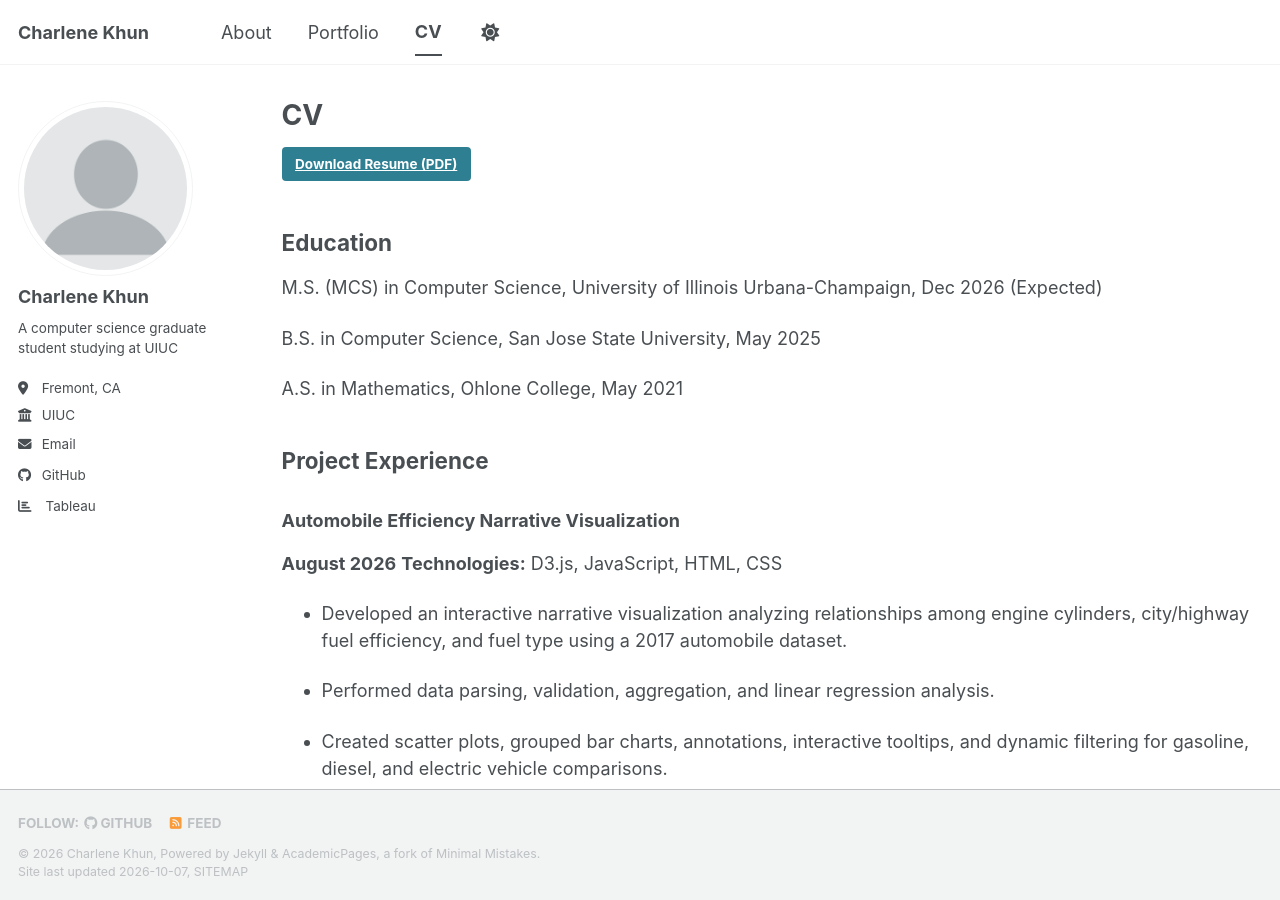
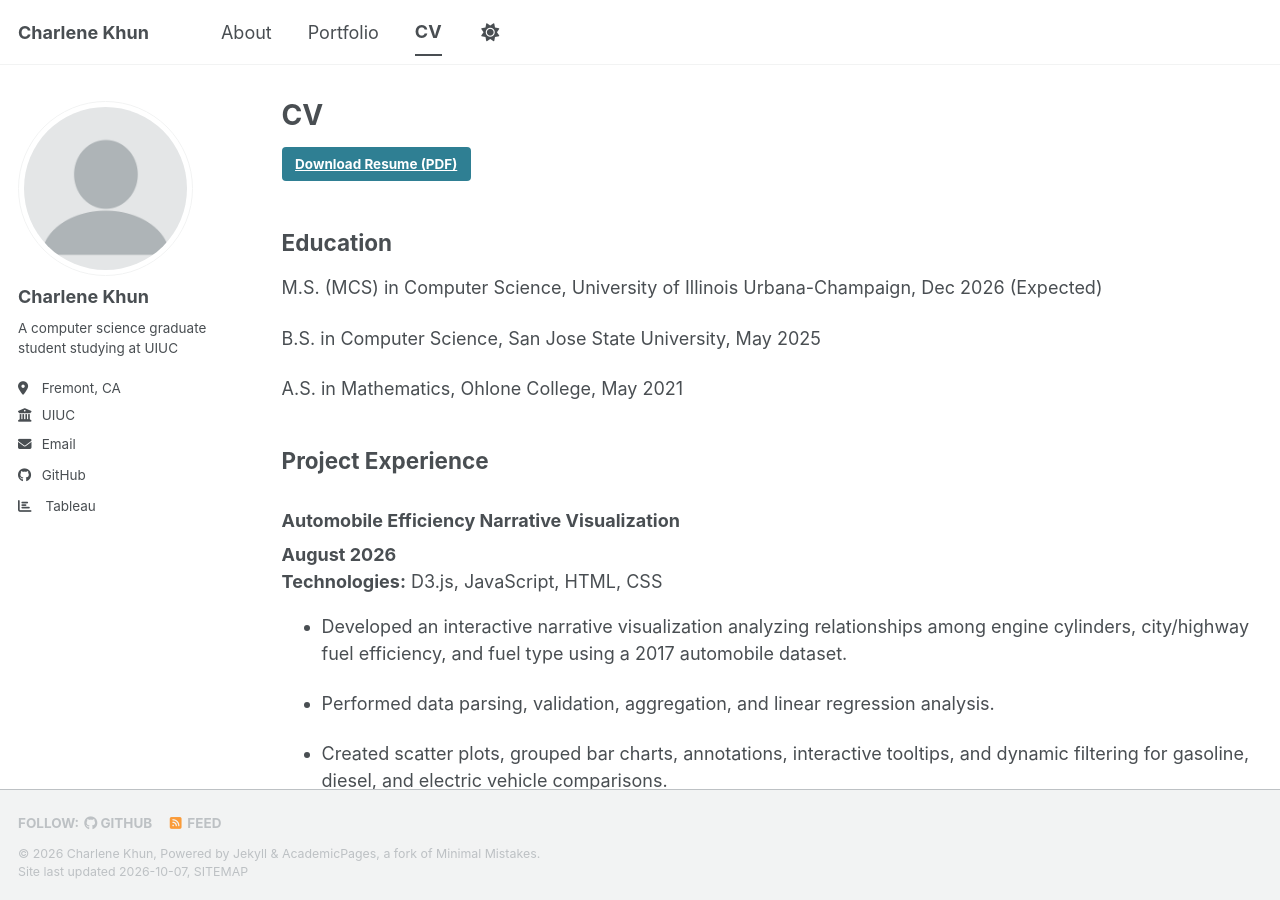
Before and after one commit to charlene-khun/charlene-khun.github.io, a Jekyll site: the page built from _pages/cv.md, in a window 1280 px wide and 900 px high. Built offline with Jekyll 4.4.1, drawn with Linux system fonts in a browser that asks for light colours; a style sheet for code colours, icons or effects is not loaded.

Commit message:
Update cv.md

```diff
--- a/_pages/cv.md
+++ b/_pages/cv.md
@@ -23,8 +23,8 @@ A.S. in Mathematics, Ohlone College, May 2021
 
 ### Automobile Efficiency Narrative Visualization
 
-**August 2026**
-**Technologies:** D3.js, JavaScript, HTML, CSS
+<div><strong>August 2026</strong></div>
+<div><strong>Technologies:</strong> D3.js, JavaScript, HTML, CSS</div>
 
 - Developed an interactive narrative visualization analyzing relationships among engine cylinders, city/highway fuel efficiency, and fuel type using a 2017 automobile dataset.
 
@@ -35,8 +35,8 @@ A.S. in Mathematics, Ohlone College, May 2021
 
 ### COVID-19 Trends & Geographic Analysis Dashboard
 
-**June 2026**<br>
-**Technologies:** Tableau
+<div><strong>June 2026</strong></div>
+<div><strong>Technologies:</strong> Tableau</div>
 
 - Developed an interactive Tableau dashboard analyzing state-level U.S. COVID-19 cases and deaths.
 
@@ -46,8 +46,8 @@ A.S. in Mathematics, Ohlone College, May 2021
 
 ### SF Rent Analysis & Prediction
 
-**April 2025 – May 2025**<br>
-**Technologies:** Python, Pandas, Seaborn, scikit-learn
+<div><strong>April 2025 – May 2025</strong></div>
+<div><strong>Technologies:</strong> Python, Pandas, Seaborn, scikit-learn</div>
 
 - Cleaned and transformed San Francisco rental housing data by handling missing values, standardizing data types, removing irrelevant fields, and engineering features.
 
@@ -59,8 +59,9 @@ A.S. in Mathematics, Ohlone College, May 2021
 
 ### NYPL Data Cleaning & Analysis Project
 
-**June 2026 – August 2026**<br>
-**Technologies:** OpenRefine, SQL, Python, Pandas
+<div><strong>June 2026 – August 2026</strong></div>
+<div><strong>Technologies:</strong> OpenRefine, SQL, Python, Pandas</div>
+
 
 - Profiled and cleaned historical restaurant-menu data by identifying missing values, invalid dates, inconsistent currencies, pricing anomalies, and unnecessary attributes across four relational datasets.
 
```
